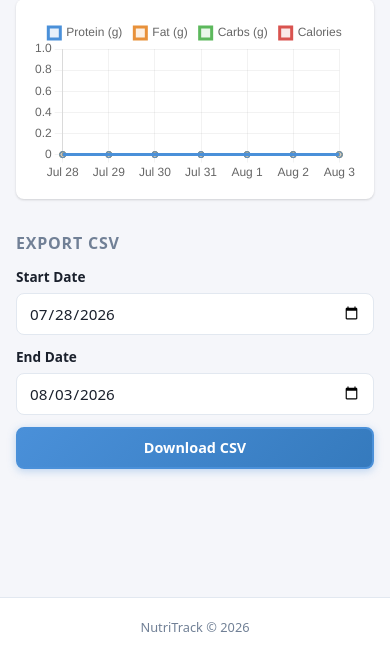
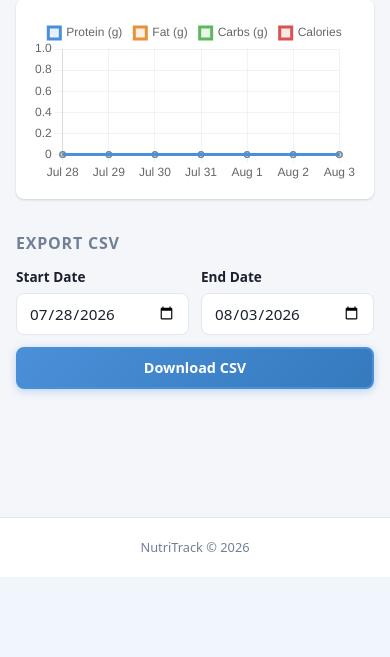
Before and after one commit to sakaryag/nutrition-tracker, a Flask app: page /history in a window 390 px wide. Shown: the part 770-1427 px from the top of the page. After the commit the page ends 1347 px from the top, so only its background shows below. Run offline with Flask 3, Linux system fonts and the light colour scheme; the visitor is signed in with stand-in values (Sample User, id 1); data that the repository does not hold is empty.

Commit message:
fix: modal form layout broken on desktop
- Add flex: 1 1 120px min-width to .form-row .form-group so macro
  inputs wrap gracefully instead of squishing to 25% wide on desktop
- Add padding to .modal > form (Add Food modal has no .modal-body wrapper)
- Remove mobile media query override that forced 100% width on all
  form-row groups (now handled by flex-wrap + min-width)

Co-Authored-By: Claude <noreply@anthropic.com>

```diff
--- a/static/css/style.css
+++ b/static/css/style.css
@@ -731,6 +731,12 @@ textarea:focus {
   margin-bottom: 0.75rem;
 }
 
+/* Each field in a row wraps before going below ~120px wide */
+.form-row .form-group {
+  flex: 1 1 120px;
+  min-width: 0;
+}
+
 .form-group--action {
   justify-content: flex-end;
   align-self: flex-end;
@@ -844,6 +850,13 @@ textarea:focus {
   border-top: 1px solid var(--color-border);
   background: var(--color-surface);
   flex-shrink: 0;
+}
+
+/* Forms sitting directly inside .modal (no .modal-body wrapper) */
+.modal > form {
+  flex: 1;
+  overflow-y: auto;
+  padding: 1.25rem 1.5rem;
 }
 
 .modal-title { font-size: 1.1rem; font-weight: 700; }
@@ -2239,11 +2252,6 @@ textarea:focus {
     height: 200px;
   }
 
-  /* Stack .form-row inputs: each .form-group goes full-width */
-  .form-row .form-group {
-    flex: 1 1 100%;
-  }
-
   /* Download CSV button goes full-width when wrapping */
   .form-group--action {
     flex: 1 1 100%;
```
